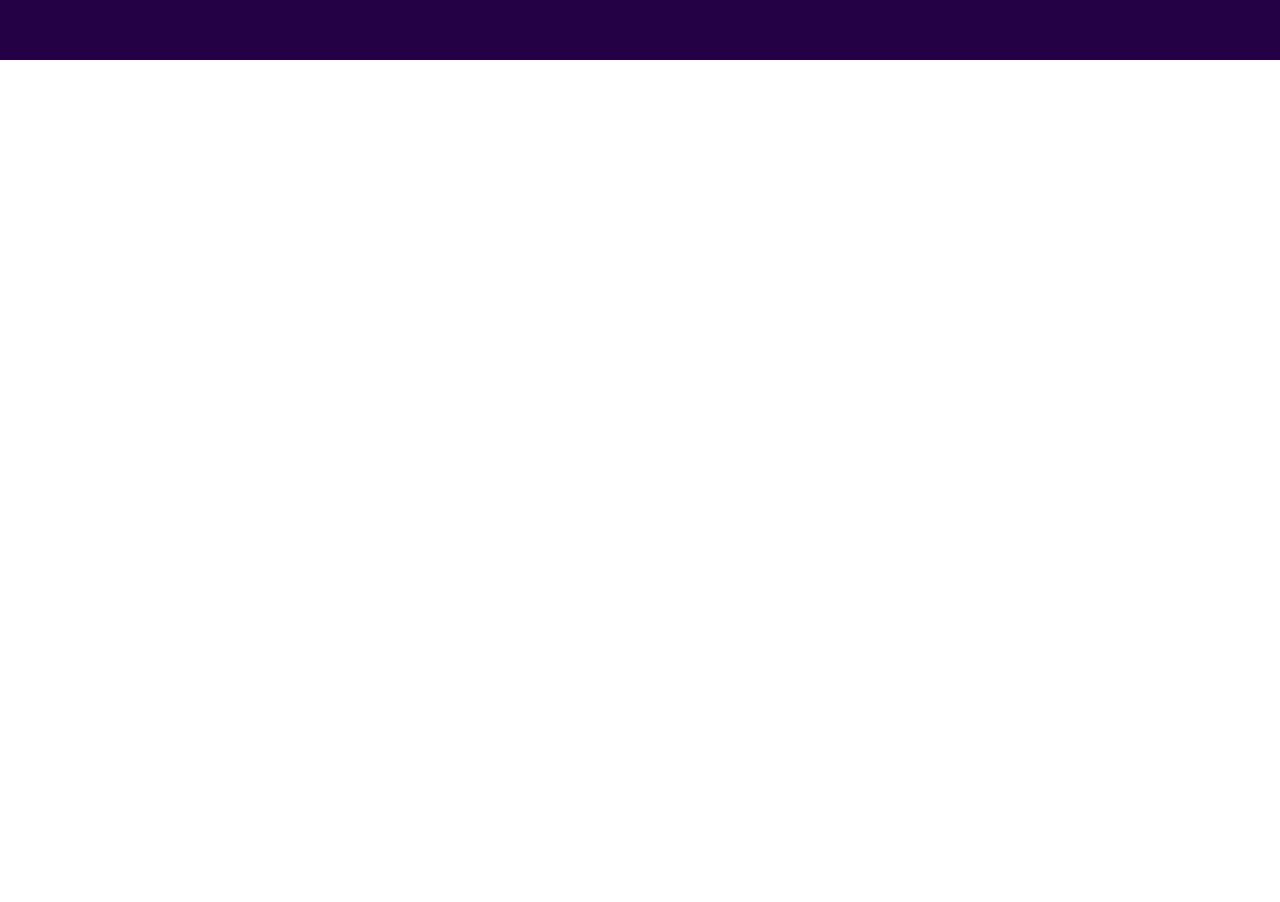
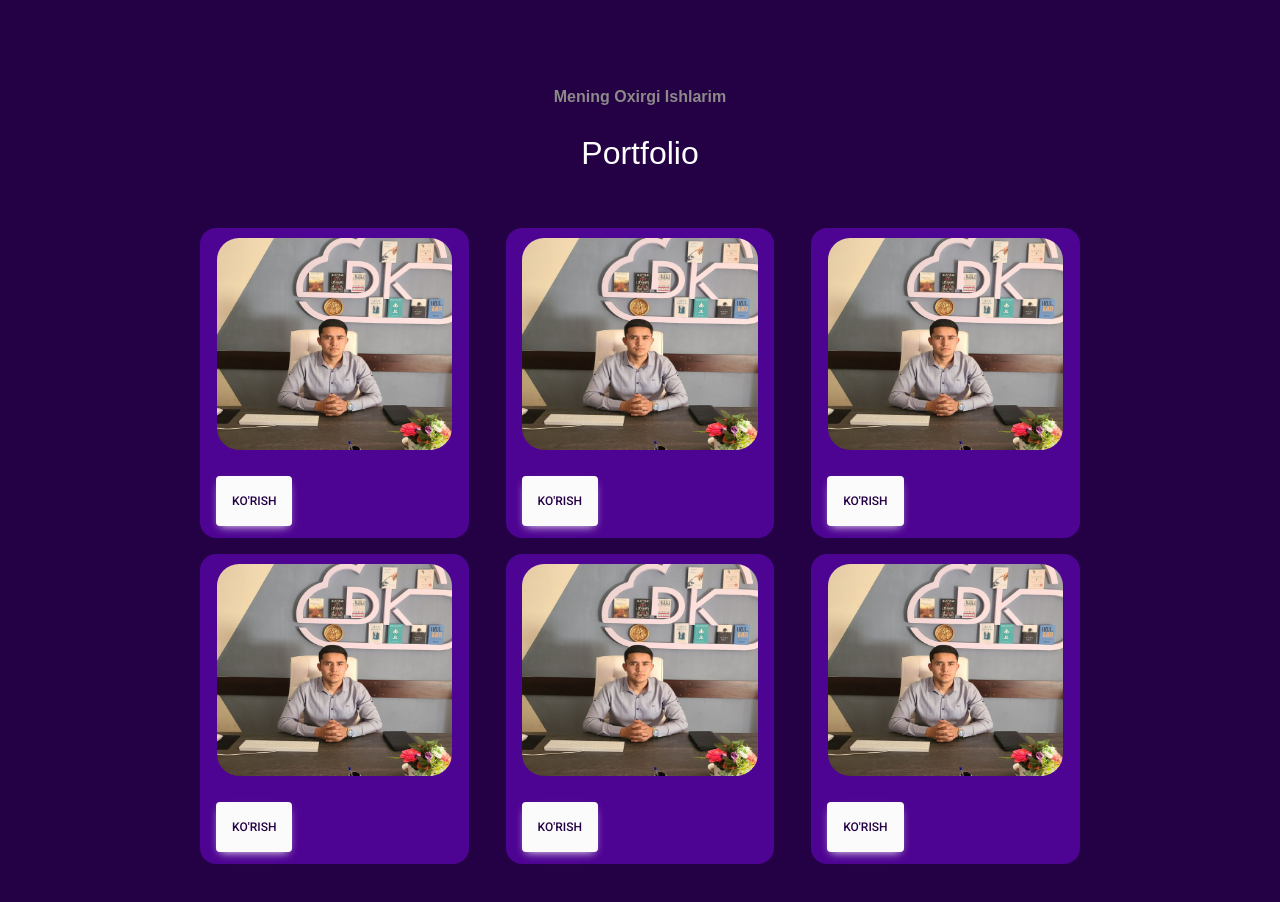
Before and after one commit to Firdavssherzodov/About-Me, a Vue app: page / in a window 1280 px wide. Shown: the part 3120-4022 px from the top of the page. Before the commit the page ends 3180 px from the top, so only its background shows below. Built offline with nearby package versions, Linux system fonts and the light colour scheme; some icons are missing.

Commit message:
salomlar

```diff
--- a/src/views/Home.vue
+++ b/src/views/Home.vue
@@ -5,6 +5,7 @@
 <content1/>
 <content2/>
 <content3/>
+<content4/>
 
 
 
@@ -17,6 +18,8 @@ import abou1t from '../views/abouts.vue'
 import content1 from '../views/Section_one.vue'
 import content2 from '../views/Section_two.vue'
 import content3 from '../views/Section_three.vue'
+import content4 from '../views/Section_foure.vue'
+
 
 
 </script>
--- /dev/null
+++ b/src/views/Section_foure.vue
@@ -0,0 +1,174 @@
+<template>
+  <div class="diva">
+    <p
+      class="text-center fs-6 fw-bold p1 py-4"
+      style="color: #8c8989; font-family: Poppins, sans-serif"
+    >
+      Mening Oxirgi Ishlarim
+    </p>
+    <h1
+      class="text-center pb-5 h11"
+      style="color: white; font-size: 2rem; font-family: Poppins, sans-serif"
+    >
+      Portfolio
+    </h1>
+
+    <div class="section">
+        <!-- 1 -->
+      <div class="div">
+        <img src="../../images/photo_me.jpg" alt="" />
+        <button
+          type="button"
+          class="btn btn-light p-3 my-3 mx-3"
+          style="color: #240145"
+        >
+          Ko'rish
+        </button>
+      </div>
+      <!-- 2 -->
+      <div class="div">
+        <img src="../../images/photo_me.jpg" alt="" />
+        <button
+          type="button"
+          class="btn btn-light p-3 my-3 mx-3"
+          style="color: #240145"
+        >
+          Ko'rish
+        </button>
+      </div>
+      <!-- 3 -->
+      <div class="div">
+        <img src="../../images/photo_me.jpg" alt="" />
+        <button
+          type="button"
+          class="btn btn-light p-3 my-3 mx-3"
+          style="color: #240145"
+        >
+          Ko'rish
+        </button>
+      </div>
+      <!-- 4 -->
+      <div class="div">
+        <img src="../../images/photo_me.jpg" alt="" />
+        <button
+          type="button"
+          class="btn btn-light p-3 my-3 mx-3"
+          style="color: #240145"
+        >
+          Ko'rish
+        </button>
+      </div>
+      <!-- 5 -->
+      <div class="div">
+        <img src="../../images/photo_me.jpg" alt="" />
+        <button
+          type="button"
+          class="btn btn-light p-3 my-3 mx-3"
+          style="color: #240145"
+        >
+          Ko'rish
+        </button>
+      </div>
+      <!-- 6 -->
+      <div class="div">
+        <img src="../../images/photo_me.jpg" alt="" />
+        <button
+          type="button"
+          class="btn btn-light p-3 my-3 mx-3"
+          style="color: #240145"
+        >
+          Ko'rish
+        </button>
+      </div>
+    </div>
+  </div>
+</template>
+
+<script setup></script>
+
+<style scoped>
+* {
+  margin: 0;
+  padding: 0;
+  box-sizing: border-box;
+}
+.diva {
+  width: 100%;
+  height: 1000px;
+  background-color: #240145;
+}
+.section {
+  width: 70%;
+  height: 50%;
+  margin: auto;
+  display: flex;
+  justify-content: space-between;
+  flex-wrap: wrap;
+}
+.div img {
+  width: 95%;
+  height: 75%;
+  display: block;
+  margin: auto;
+  padding: 10px;
+  border-radius: 2rem;
+}
+.div {
+  width: 30%;
+  height: 62%;
+  border-radius: 1rem;
+  background-color: #4e0492;
+  margin: 1vh;
+}
+.div:hover {
+    transition: 0.5s;
+  background-color: #240145;
+  border: 1px solid rgb(0, 101, 135);
+}
+/* Responsive 385px */
+@media (max-width: 385px) {
+    .diva{
+        margin-top: -26vh;
+        height: auto;
+    }
+    .section{
+        width: 100%;
+        display: block;
+    }
+    .div{
+        width: 80%;
+        margin:2vh auto;
+    }
+}
+/* Responive 576px */
+@media (max-width: 576px) {
+    .diva{
+        margin-top: -30vh;
+        height: auto;
+    }
+    .section{
+        width: 100%;
+        display: block;
+    }
+    .div{
+        width: 80%;
+        margin:2vh auto;
+    }
+}
+/* Responsive 768px */
+@media (max-width:768px) {
+    .diva{
+        margin-top: -30vh;
+        height: auto;
+    }
+    .section{
+        width: 100%;
+        display: block;
+    }
+    .div{
+        width: 80%;
+        margin:2vh auto;
+
+    }
+}
+</style>
```
